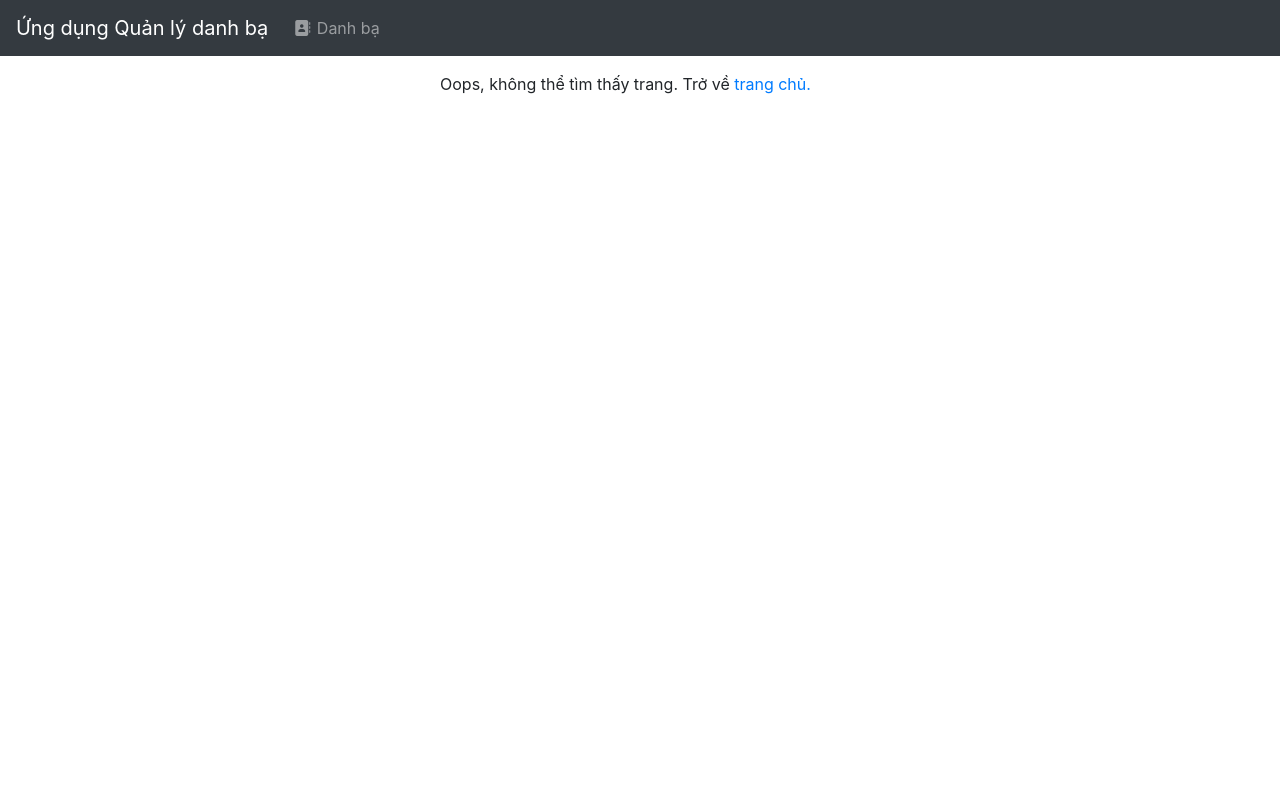
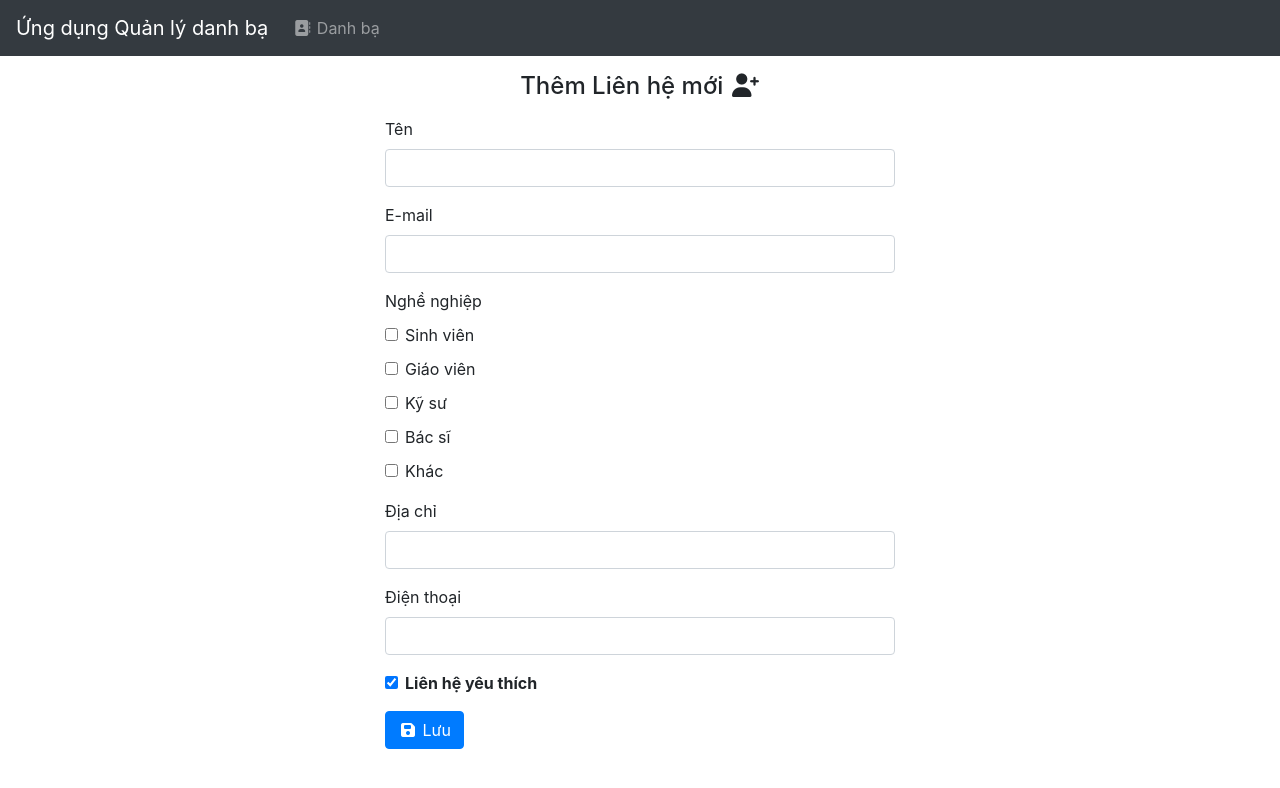
Before and after one commit to chauthuan2k2/DC21V7N546_ChauHoaThuan_FTONTEND, a Vue app: page /contacts/add in a window 1280 px wide. Shown: the top 788 px of the page. Built offline with nearby package versions, Linux system fonts and the light colour scheme; no server answers.

Commit message:
Tao lien he

```diff
--- a/src/router/index.js
+++ b/src/router/index.js
@@ -12,12 +12,17 @@ const routes = [
         name: "notfound",
         component: () => import("@/views/NotFound.vue"),
     },
-        {
+    {
         path:"/contacts/:id",
         name: "contact.edit",
         component: () => import("@/views/ContactEdit.vue"),
         props: true // Truyền các biến trong $route.params vào làm props
     },
+    {
+        path: "/contacts/add",
+        name: "contact.add",
+        component: () => import("@/views/ContactAdd.vue")
+}
 
 ];
 
--- /dev/null
+++ b/src/views/ContactAdd.vue
@@ -0,0 +1,35 @@
+<template>
+  <div class="container d-flex justify-content-center">
+    <div class="col-md-6">
+      <h4 class="mb-3 text-center">
+        Thêm Liên hệ mới <i class="fas fa-user-plus"></i>
+      </h4>
+      <ContactForm :contact="newContact" @submit:contact="addContact" />
+    </div>
+  </div>
+</template>
+<script>
+import ContactForm from "@/components/ContactForm.vue";
+export default {
+  name: "ContactAdd",
+  components: { ContactForm },
+  data() {
+    return {
+      newContact: {
+        name: "",
+        email: "",
+        address: "",
+        phone: "",
+        favorite: false,
+      },
+    };
+  },
+  methods: {
+    addContact(contact) {
+      console.log("Liên hệ mới:", contact);
+      // gọi API thêm mới ở đây
+      // this.$router.push({ name: "contactbook" });
+    },
+  },
+};
+</script>
```
